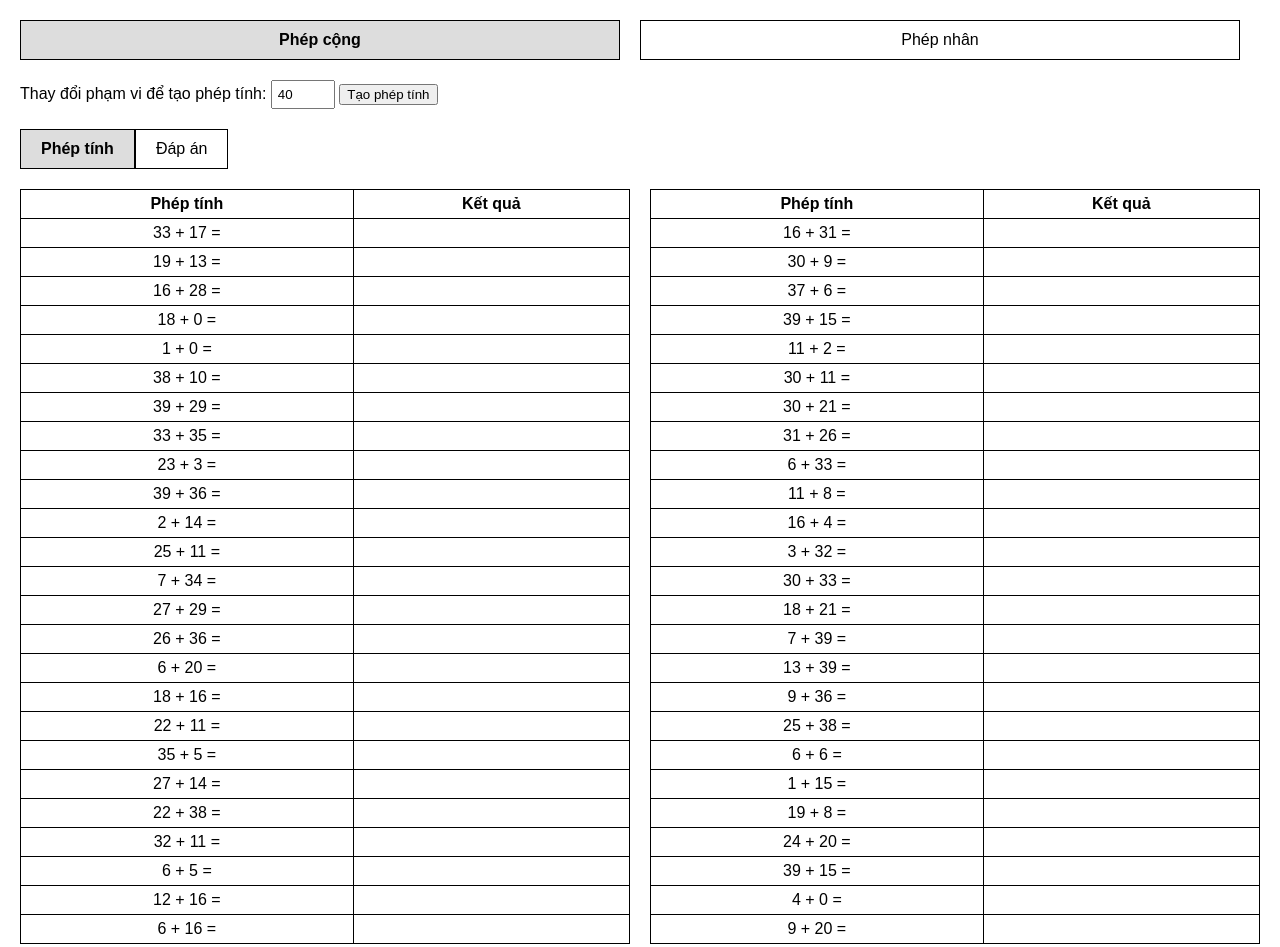
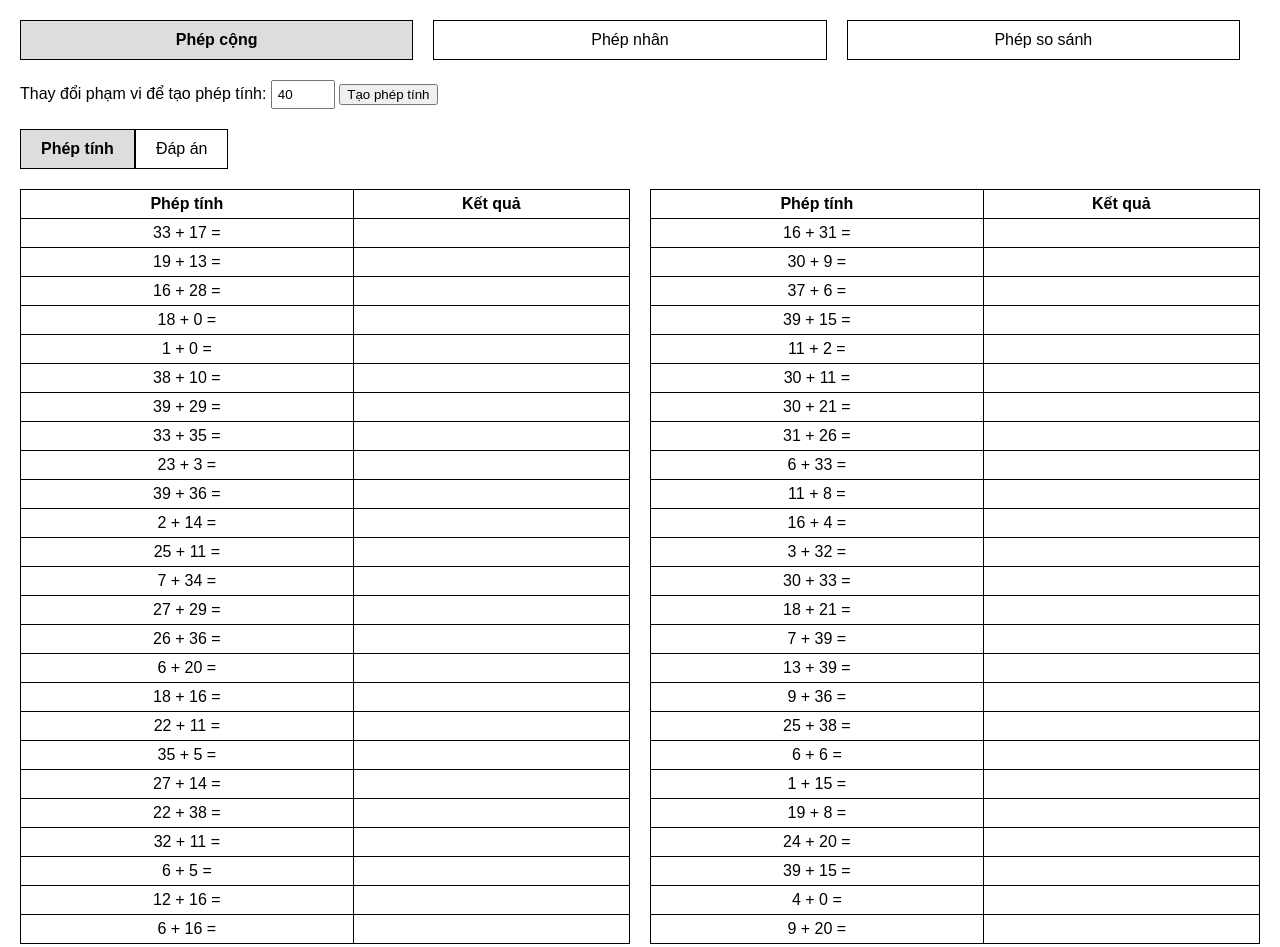
Before and after one commit to ThaiNamAnh/toan, a plain HTML site: page index.html in a window 1280 px wide. Drawn offline with Linux system fonts and the light colour scheme.

Commit message:
Update index.html

```diff
--- a/index.html
+++ b/index.html
@@ -70,6 +70,7 @@
     <div class="menu">
         <a href="index.html" class="active">Phép cộng</a>
         <a href="phepnhan.html">Phép nhân</a>
+        <a href="phepsosanh.html">Phép so sánh</a>
     </div>
     <div class="input-section">
         <label for="range">Thay đổi phạm vi để tạo phép tính: </label>
```
